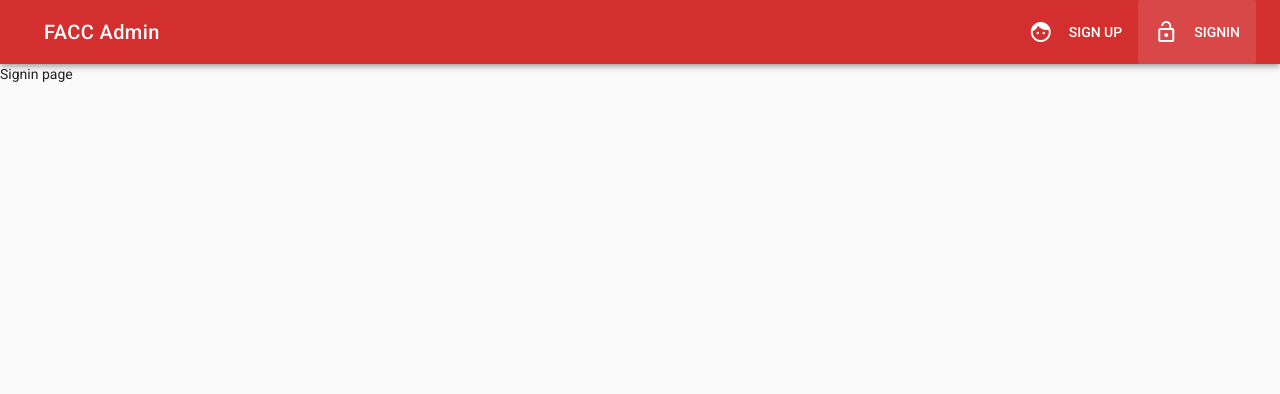
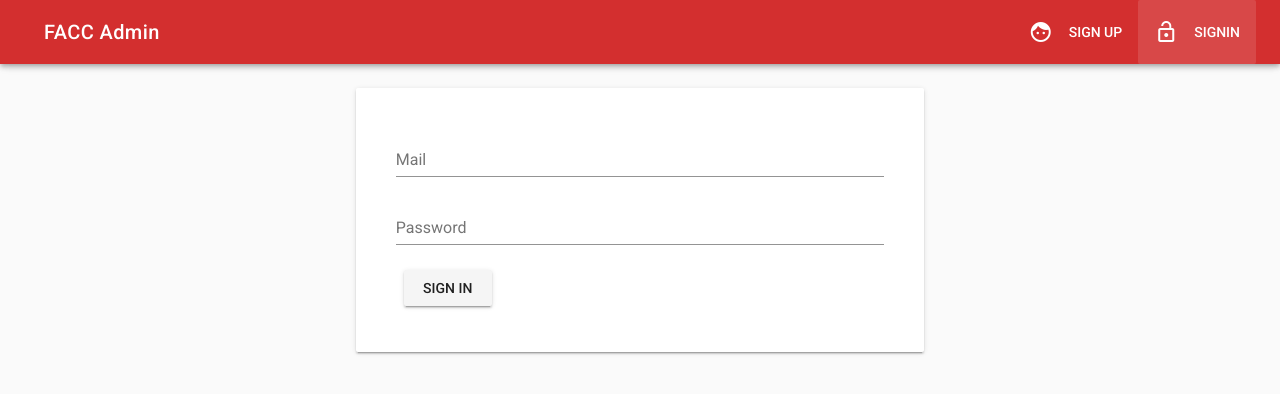
Before and after one commit to pixels-bytes/facc-admin, a Vue app: page /signin in a window 1280 px wide. Shown: the top 394 px of the page. Built offline with nearby package versions, Linux system fonts and the light colour scheme; what vue-firestore would draw is missing.

Commit message:
SignIn Page

```diff
--- a/src/components/User/Signin.vue
+++ b/src/components/User/Signin.vue
@@ -1,6 +1,70 @@
 <template>
-    <div>
-        <p>Signin
-             page</p>
-    </div>
+  <v-container>
+    <v-layout row>
+      <v-flex xs12 sm6 offset-sm3>
+        <v-card>
+          <v-card-text>
+            <v-container>
+              <form @submit.prevent="onSignin">
+
+                <!-- Email -->
+                <v-layout row>
+                  <v-flex xs12>
+                    <v-text-field name="email" label="Mail" id="email" v-model="email" type="email" required></v-text-field>
+                  </v-flex>
+                </v-layout>
+
+                <!-- Password -->
+                <v-layout row>
+                  <v-flex xs12>
+                    <v-text-field name="password" label="Password" id="password" v-model="password" type="password" required></v-text-field>
+                  </v-flex>
+                </v-layout>
+
+                <!-- Sign Up Button -->
+                <v-layout row>
+                  <v-flex xs12>
+                    <v-btn type="submit">Sign In</v-btn>
+                  </v-flex>
+                </v-layout>
+
+              </form>
+            </v-container>
+          </v-card-text>
+        </v-card>
+      </v-flex>
+    </v-layout>
+  </v-container>
 </template>
+
+<script>
+  export default {
+    data() {
+      return {
+        email: '',
+        password: '',
+      };
+    },
+    computed: {
+      user() {
+        return this.$store.getters.user;
+      },
+    },
+    watch: {
+      user(value) {
+        if (value !== null && value !== undefined) {
+          this.$router.push('/');
+        }
+      }
+    },
+    methods: {
+      onSignin() {
+        this.$store.dispatch('signUserIn', { email: this.email, password: this.password });
+      },
+    },
+  };
+</script>
+
+<style scoped>
+
+</style>
--- a/src/store/actions.js
+++ b/src/store/actions.js
@@ -13,14 +13,36 @@
     commit('createCourse', course);
   },
   signUserUp({ commit }, payload) {
-    firebase.auth().createUserWithEmailAndPassword(payload.email, payload.password).then(
+    firebase
+    .auth()
+    .createUserWithEmailAndPassword(payload.email, payload.password)
+    .then(
       (user) => {
         const newUser = {
           id: user.uid,
         };
         commit('setUser', newUser);
       },
-    ).catch(
+    )
+    .catch(
+      (error) => {
+        console.log(error);
+      },
+    );
+  },
+  signUserIn({ commit }, payload) {
+    firebase
+    .auth()
+    .signInWithEmailAndPassword(payload.email, payload.password)
+    .then(
+      (user) => {
+        const newUser = {
+          id: user.uid,
+        };
+        commit('setUser', newUser);
+      },
+    )
+    .catch(
       (error) => {
         console.log(error);
       },
```
